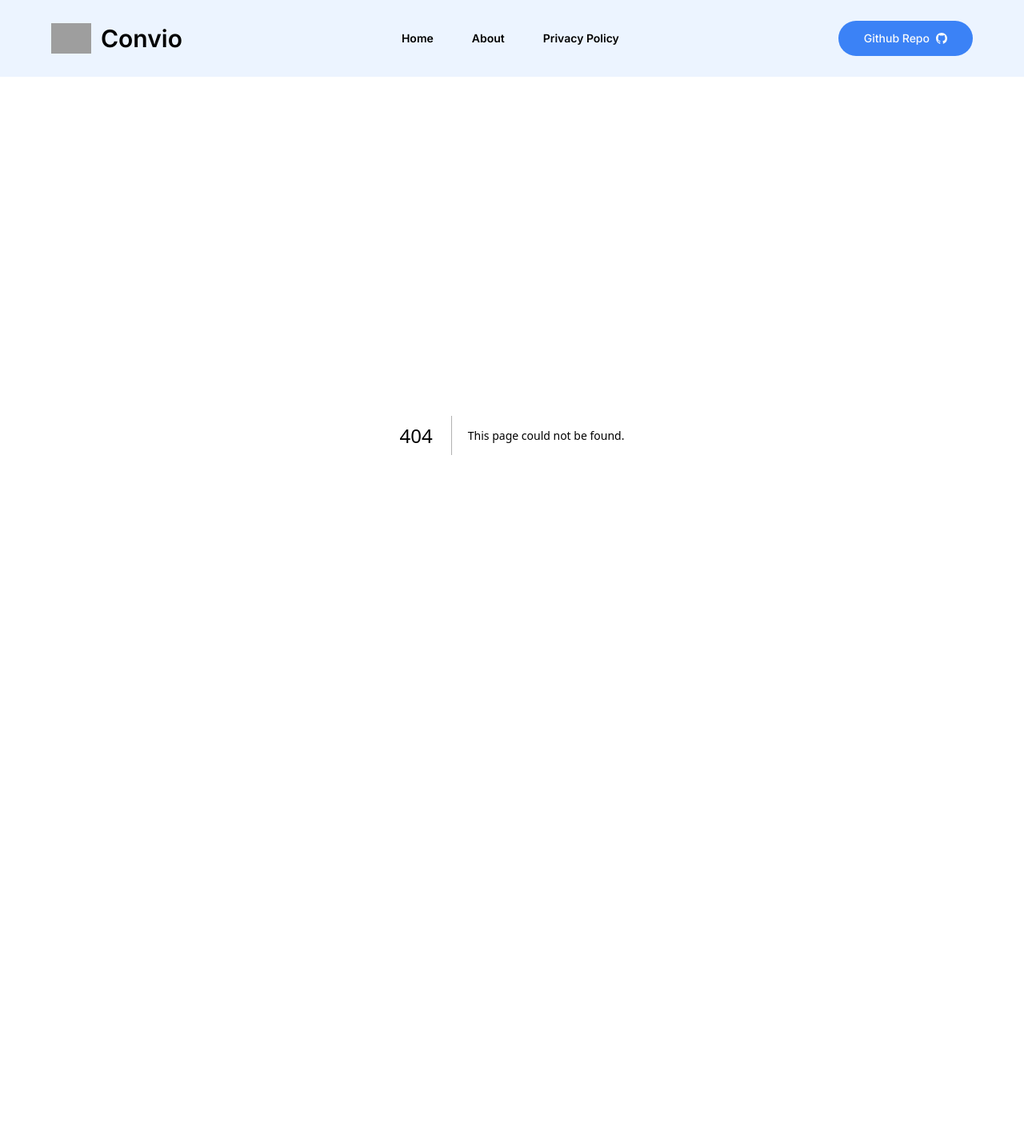
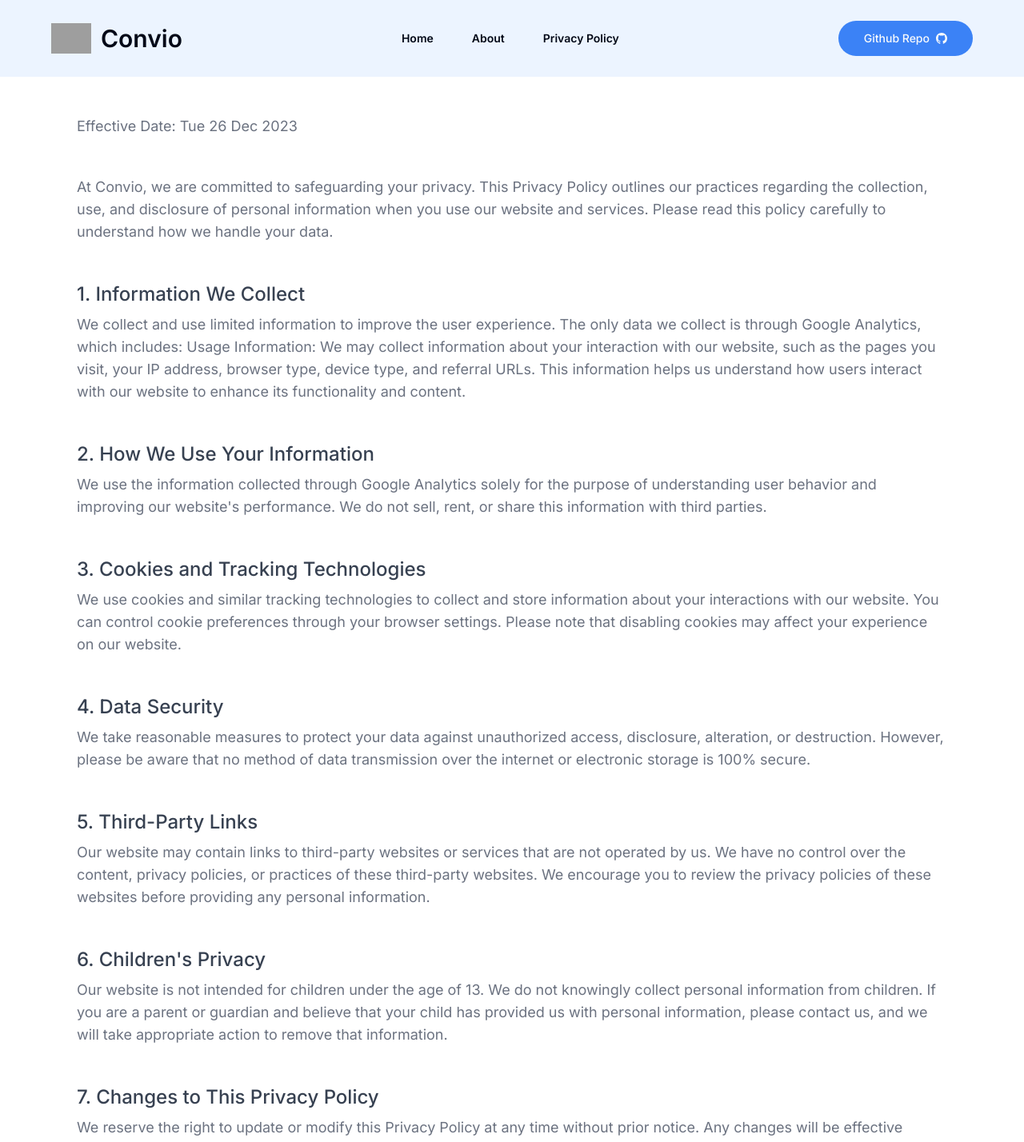
Before and after one commit to VinayakaHegade/file-converter, a Next.js app: page /privacy-policy in a window 1280 px wide. Before the commit this address had no page. Shown: the top 1428 px of the page at 80% size. Before the commit the page ends 944 px from the top, so only its background shows below. Built offline with nearby package versions, Linux system fonts and the light colour scheme; grey boxes are pictures that could not be loaded.

Commit message:
feat: add privacy-policy

```diff
--- /dev/null
+++ b/app/privacy-policy/page.tsx
@@ -0,0 +1,122 @@
+const PrivacyPolicy = () => {
+    return (
+      <section className="space-y-12 text-md md:text-lg text-gray-500 pb-4 md:pb-8">
+        <p>Effective Date: Tue 26 Dec 2023</p>
+        <p>
+          At Convio, we are committed to safeguarding your privacy. This Privacy
+          Policy outlines our practices regarding the collection, use, and
+          disclosure of personal information when you use our website and
+          services. Please read this policy carefully to understand how we
+          handle your data.
+        </p>
+        <div className="space-y-2">
+          <h2 className="text-xl md:text-2xl font-medium text-gray-700">
+            1. Information We Collect
+          </h2>
+          <p>
+            We collect and use limited information to improve the user
+            experience. The only data we collect is through Google Analytics,
+            which includes: Usage Information: We may collect information about
+            your interaction with our website, such as the pages you visit, your
+            IP address, browser type, device type, and referral URLs. This
+            information helps us understand how users interact with our website
+            to enhance its functionality and content.
+          </p>
+        </div>
+
+        <div className="space-y-2">
+          <h2 className="text-xl md:text-2xl font-medium text-gray-700">
+            2. How We Use Your Information
+          </h2>
+          <p>
+            We use the information collected through Google Analytics solely for
+            the purpose of understanding user behavior and improving our
+            website&apos;s performance. We do not sell, rent, or share this
+            information with third parties.
+          </p>
+        </div>
+
+        <div className="space-y-2">
+          <h2 className="text-xl md:text-2xl font-medium text-gray-700">
+            3. Cookies and Tracking Technologies
+          </h2>
+          <p>
+            We use cookies and similar tracking technologies to collect and
+            store information about your interactions with our website. You can
+            control cookie preferences through your browser settings. Please
+            note that disabling cookies may affect your experience on our
+            website.
+          </p>
+        </div>
+
+        <div className="space-y-2">
+          <h2 className="text-xl md:text-2xl font-medium text-gray-700">
+            4. Data Security
+          </h2>
+          <p>
+            We take reasonable measures to protect your data against
+            unauthorized access, disclosure, alteration, or destruction.
+            However, please be aware that no method of data transmission over
+            the internet or electronic storage is 100% secure.
+          </p>
+        </div>
+
+        <div className="space-y-2">
+          <h2 className="text-xl md:text-2xl font-medium text-gray-700">
+            5. Third-Party Links
+          </h2>
+          <p>
+            Our website may contain links to third-party websites or services
+            that are not operated by us. We have no control over the content,
+            privacy policies, or practices of these third-party websites. We
+            encourage you to review the privacy policies of these websites
+            before providing any personal information.
+          </p>
+        </div>
+
+        <div className="space-y-2">
+          <h2 className="text-xl md:text-2xl font-medium text-gray-700">
+            6. Children&apos;s Privacy
+          </h2>
+          <p>
+            Our website is not intended for children under the age of 13. We do
+            not knowingly collect personal information from children. If you are
+            a parent or guardian and believe that your child has provided us
+            with personal information, please contact us, and we will take
+            appropriate action to remove that information.
+          </p>
+        </div>
+
+        <div className="space-y-2">
+          <h2 className="text-xl md:text-2xl font-medium text-gray-700">
+            7. Changes to This Privacy Policy
+          </h2>
+          <p>
+            We reserve the right to update or modify this Privacy Policy at any
+            time without prior notice. Any changes will be effective immediately
+            upon posting on this page, and the date of the latest revision will
+            be indicated at the top of the policy.
+          </p>
+        </div>
+
+        <div className="space-y-2">
+          <h2 className="text-xl md:text-2xl font-medium text-gray-700">
+            8. Contact Us
+          </h2>
+          <p>
+            If you have any questions or concerns about this Privacy Policy or
+            the data we collect, please contact us at
+            vinubailoor@gmail.com.
+          </p>
+        </div>
+
+        <p>
+          By using Convio, you agree to the practices outlined in this Privacy
+          Policy. Please discontinue use of our services if you do not agree
+          with this policy. Thank you for trusting us with your privacy.
+        </p>
+      </section>
+    );
+}
+
+export default PrivacyPolicy;
```
